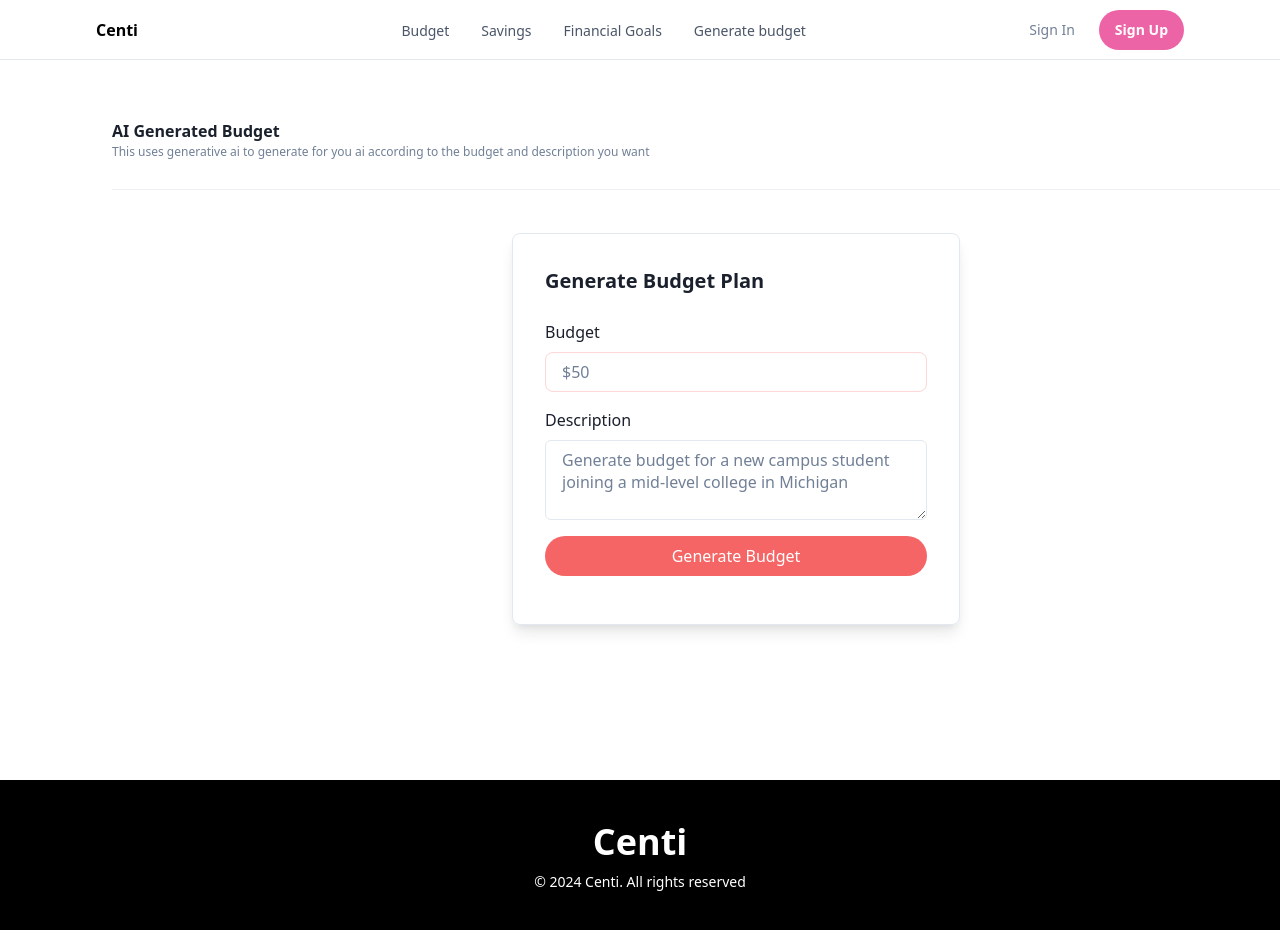
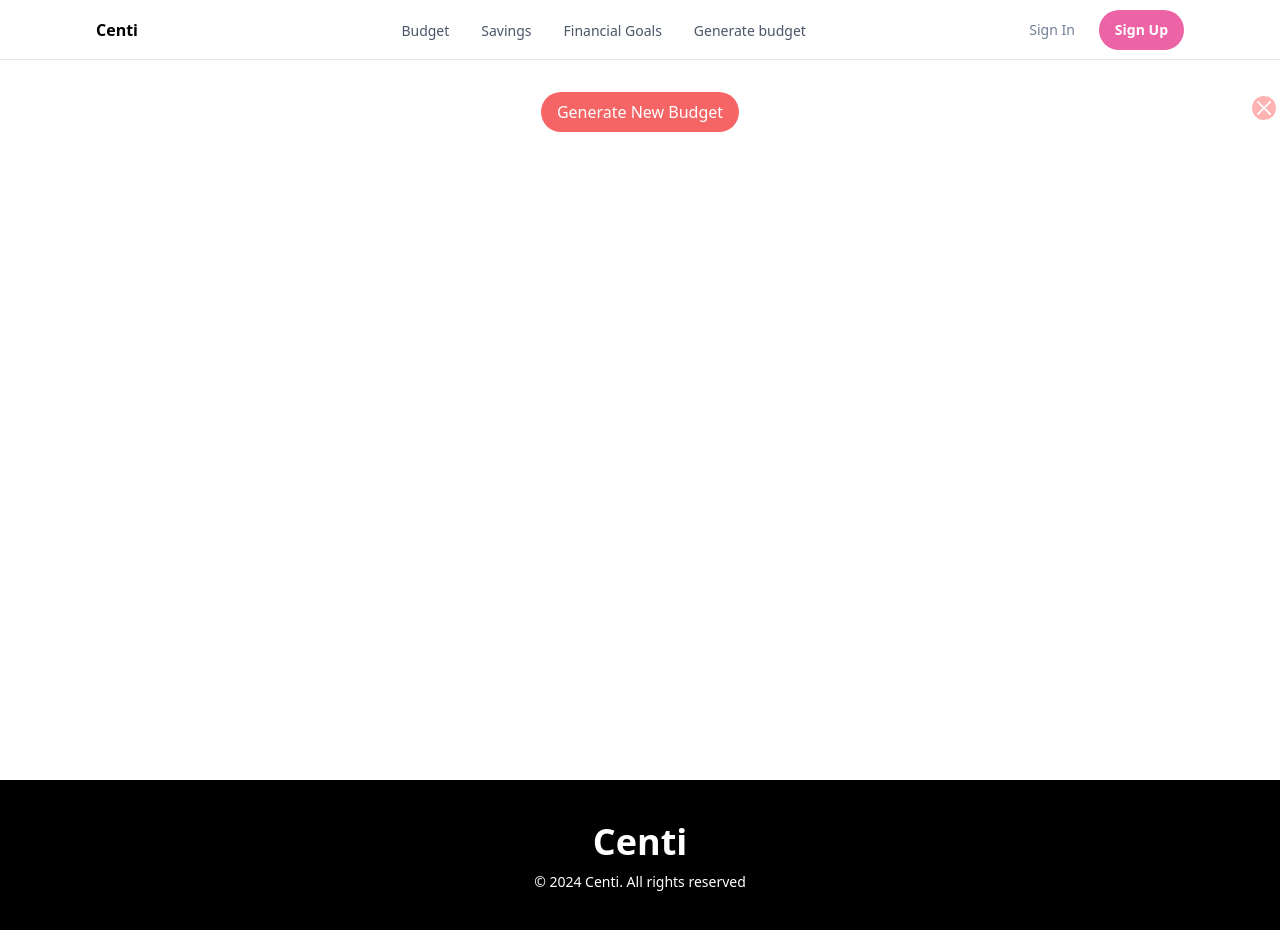
Before and after one commit to Nicanor008/centi, a React (Vite) app in the folder frontend-client/: page /user-generate-budget in a window 1280 px wide. Built offline with nearby package versions, Linux system fonts and the light colour scheme; what chrono-node would draw is missing.

Commit message:
Submit ai generated budget with display of ai generated budget in chat format

```diff
--- a/frontend-client/src/Pages/Apps/AIGenerateBudget/Add/index.jsx
+++ b/frontend-client/src/Pages/Apps/AIGenerateBudget/Add/index.jsx
@@ -8,40 +8,48 @@ import {
   Input,
   Textarea,
   Button,
-  Heading,
-  Text,
   useToast,
-  Divider
+  Center,
+  IconButton
 } from "@chakra-ui/react";
+import { CloseIcon } from "@chakra-ui/icons";
 import { config } from '../../../../config';
-import { useLocation, useNavigate } from 'react-router-dom';
-import FormatAIGeneratedBudgetItem from '../View/FormatAIGeneratedBudgetItem';
 import { getUserToken } from '../../../../helpers/getToken';
+import SubmitInputLoader from '../SubmitInputLoader';
 
-const AddAIGenerateBudget = () => {
+const AddAIGenerateBudget = ({ setMessageSent }) => {
   const [budget, setBudget] = useState('');
   const [description, setDescription] = useState('');
-  const [generatedBudget, setGeneratedBudget] = useState('');
   const toast = useToast();
-  const navigate = useNavigate()
-  const { pathname } = useLocation()
-  const isHomepage = pathname === '/user-generate-budget'
   const userToken = getUserToken();
+  const [createAIBudget, setCreateAIBudget] = useState(false)
+  const [submittingMessage, setSubmittingMessage] = useState(false)
 
   const handleSubmit = async (e) => {
     e.preventDefault();
+    setSubmittingMessage(true)
 
     try {
-      const response = await axios.post(`${config.API_URL}/generate-budget`, { userBudget: budget, userDescription: description }, { headers: { Authorization: `Bearer ${userToken}` } })
-      setGeneratedBudget(response.data.data);
+      await axios.post(
+        `${config.API_URL}/generate-budget`,
+        { userBudget: budget, userDescription: description },
+        { headers: { Authorization: `Bearer ${userToken}` }}
+      )
+      setSubmittingMessage(false)
+      setMessageSent(true)
       toast({
         title: "Budget generated successfully.",
         status: "success",
         duration: 5000,
         isClosable: true,
       });
+      setBudget("")
+      setDescription("")
+      setCreateAIBudget(false)
     } catch (error) {
       console.error('Error generating budget:', error);
+      setSubmittingMessage(false)
+      setCreateAIBudget(false)
       toast({
         title: "Error generating budget.",
         status: "error",
@@ -50,72 +58,69 @@ const AddAIGenerateBudget = () => {
       });
     }
   };
+  const isDescriptionActive = description.length < 1;
 
   return (
-    <Flex direction="column" mx={isHomepage ? '6rem' : 2} minH="70vh" w="100%">
-      <Flex flexDir="column" overflow="scroll" align="center" justify="space-evenly" p={4} h="100%">
-      <Flex
-            justifyContent="space-between"
-            alignItems="center"
-            mb={[1, 4]}
-            w="100%"
-        >
+    <Box w="100%" position="relative">
+      <IconButton
+        aria-label="Close"
+        icon={<CloseIcon />}
+        position="absolute"
+        top="4px"
+        right="4px"
+        size="xs"
+        bg="red.200"
+        onClick={() => setCreateAIBudget(false)}
+      />
+      {!createAIBudget ? (
+        <Center>
+          <Button onClick={() => setCreateAIBudget(true)}>Generate New Budget</Button>
+        </Center>
+      ) : (
+        submittingMessage ? <SubmitInputLoader /> : (
+          <form onSubmit={handleSubmit}>
             <Flex flexDir="column">
-          <Text fontWeight={600} fontSize={16}>
-            AI Generated Budget
-          </Text>
-          <Text color="gray.500" fontSize={12} fontWeight={400}>
-            This uses generative ai to generate for you ai according to the budget and description you want
-          </Text>
-        </Flex>
-
-        {!isHomepage && (
-            <Flex mr={[0, 8]}>
-                <Button variant="secondary" onClick={() => navigate("/generate-budget")}>
-                    Cancel
-                </Button>
-            </Flex>
-        )}
-      </Flex>
-
-      <Divider />
-
-        <Box w="100%" maxW="md" p={8} borderWidth={1} borderRadius="lg" boxShadow="lg" mt={8}>
-            <Text fontSize="xl" mb={6} fontWeight="Bolder" >Generate Budget Plan</Text>
-            <form onSubmit={handleSubmit}>
-            <FormControl id="budget" mb={4}>
-                <FormLabel>Budget</FormLabel>
+              <FormControl id="budget" mb={1} w="fit-content">
+                <FormLabel>What's your Budget amount</FormLabel>
                 <Input
                     type="input"
                     value={budget}
                     onChange={(e) => setBudget(e.target.value)}
-                    required
                     placeholder="$50"
                 />
               </FormControl>
-            <FormControl id="description" mb={4}>
-                <FormLabel>Description</FormLabel>
+              <FormControl id="description" mb={1}>
+                <FormLabel>Describe what you want to achieve</FormLabel>
                 <Textarea
                     value={description}
                     onChange={(e) => setDescription(e.target.value)}
                     required
                     bg="white"
+                    w="100%"
                     placeholder='Generate budget for a new campus student joining a mid-level college in Michigan'
                 />
               </FormControl>
-            <Button type="submit" colorScheme="blue" width="full" mb={4}>
+              <Flex gap={4} mt={3} alignItems="center">
+                <Button type="submit" variant="ghost" width="full" onClick={() => setCreateAIBudget(false)}>
+                  Cancel
+                </Button>
+                <Button
+                  type="submit"
+                  width="full"
+                  isLoading={submittingMessage}
+                  isDisabled={description.length < 1}
+                  bg={isDescriptionActive ? 'gray.300' : 'red.400'}
+                  _hover={{
+                    bg: isDescriptionActive ? 'gray.300' : 'red.400'
+                  }}
+                >
                   Generate Budget
                 </Button>
-            </form>
-        </Box>
-            {generatedBudget && (
-                <Box mt={4} p={4} borderWidth={1} borderRadius="lg">
-                    <Heading size="md" mb={2} fontFamily="inherit">Generated Budget Plan</Heading>
-                    <FormatAIGeneratedBudgetItem data={generatedBudget.generatedBudget.message.content} />
-                </Box>
-            )}
               </Flex>
               </Flex>
+          </form>
+      ))}
+    </Box>
   );
 };
 
--- /dev/null
+++ b/frontend-client/src/Pages/Apps/AIGenerateBudget/SubmitInputLoader/index.tsx
@@ -0,0 +1,24 @@
+import React, { useState, useEffect } from 'react';
+import { Box, Text } from '@chakra-ui/react';
+
+const SubmitInputLoader = () => {
+  const [dots, setDots] = useState(''); // State to track the number of dots
+
+  useEffect(() => {
+    const interval = setInterval(() => {
+      setDots((prevDots) => (prevDots.length < 3 ? prevDots + '.' : ''));
+    }, 500); // Change this value to speed up or slow down the animation
+
+    return () => clearInterval(interval); // Cleanup interval on component unmount
+  }, []);
+
+  return (
+    <Box textAlign="center" p={4}>
+      <Text fontSize="lg" fontWeight="bold">
+        Generating{dots}
+      </Text>
+    </Box>
+  );
+};
+
+export default SubmitInputLoader;
--- a/frontend-client/src/Pages/Apps/AIGenerateBudget/View/index.jsx
+++ b/frontend-client/src/Pages/Apps/AIGenerateBudget/View/index.jsx
@@ -1,6 +1,5 @@
-import { Button, Divider, Flex, Text, Input, Box } from "@chakra-ui/react";
+import { Divider, Flex, Text, Box } from "@chakra-ui/react";
 import { useEffect, useMemo, useState, Fragment, useRef } from "react";
-import { useNavigate } from "react-router-dom";
 import axios from "axios";
 import DataHeader from "../../../../components/Table/DataHeader";
 import { DataLoader } from "../../../../components";
@@ -8,12 +7,12 @@ import DataNotFound from "../../../../components/ErrorPages/DataNotFound";
 import { config } from "../../../../config";
 import { getUserToken } from "../../../../helpers/getToken";
 import FormatAIGeneratedBudgetItem from "./FormatAIGeneratedBudgetItem";
+import AddAIGenerateBudget from "../Add";
 
 function ChatInterface() {
-  const [messages, setMessages] = useState([]);
-  const [inputMessage, setInputMessage] = useState("");
   const [loading, setLoading] = useState(true);
   const [budget, setBudget] = useState({ filtered: false, loading: true });
+  const [messageSent, setMessageSent] = useState(false)
 
   const cachedBudget = useMemo(() => {
     if (!budget) return null;
@@ -25,7 +24,6 @@ function ChatInterface() {
     };
   }, [budget]);
 
-  const navigate = useNavigate();
   const userToken = getUserToken();
   const messagesEndRef = useRef(null); // Ref to keep track of the last message
 
@@ -46,32 +44,14 @@ function ChatInterface() {
     }
 
     makeRequest();
-  }, [userToken]);
-
-  const handleSendMessage = async () => {
-    if (inputMessage.trim() === "") return;
-
-    try {
-      const response = await axios.post(
-        `${config.API_URL}/send-message`,
-        { message: inputMessage },
-        {
-          headers: { Authorization: `Bearer ${userToken}` },
-        }
-      );
-      setMessages((prevMessages) => [...prevMessages, response.data.data]);
-      setInputMessage("");
-    } catch (error) {
-      console.log(error);
-    }
-  };
+  }, [userToken, messageSent]);
 
   // Automatically scroll to the last message
   useEffect(() => {
     if (messagesEndRef.current) {
       messagesEndRef.current.scrollIntoView({ behavior: "smooth" });
     }
-  }, [messages, cachedBudget?.budget?.data]);
+  }, [cachedBudget?.budget?.data]);
 
   return (
     <Flex flexDir="column" h="88vh">
@@ -80,11 +60,7 @@ function ChatInterface() {
         count={cachedBudget?.total}
         title="Chat"
         subtitle="This is your chat history with ai generated budget"
-      >
-        <Button variant="primary" onClick={() => navigate("/some-path")}>
-          Go Back
-        </Button>
-      </DataHeader>
+      />
 
       <Divider my={4} />
 
@@ -154,15 +130,7 @@ function ChatInterface() {
       </Flex>
 
       <Flex p={4} bg="white" boxShadow="md">
-        <Input
-          placeholder="Type a message..."
-          value={inputMessage}
-          onChange={(e) => setInputMessage(e.target.value)}
-          mr={2}
-        />
-        <Button onClick={handleSendMessage} disabled={inputMessage.length < 1}>
-          Send
-        </Button>
+        <AddAIGenerateBudget setMessageSent={setMessageSent} />
       </Flex>
     </Flex>
   );
--- a/frontend-client/src/theme/components/button.js
+++ b/frontend-client/src/theme/components/button.js
@@ -22,10 +22,10 @@ const primary = {
   bg: "red.400",
   color: "white",
   _active: {
-    bg: "red.500",
+    bg: "red.400",
   },
   _disabled: {
-    bg: "gray.500",
+    bg: "gray.300",
     _hover: {
       color: "black.500",
     },
```
Lines whose indentation alone changed are shown as unchanged.
